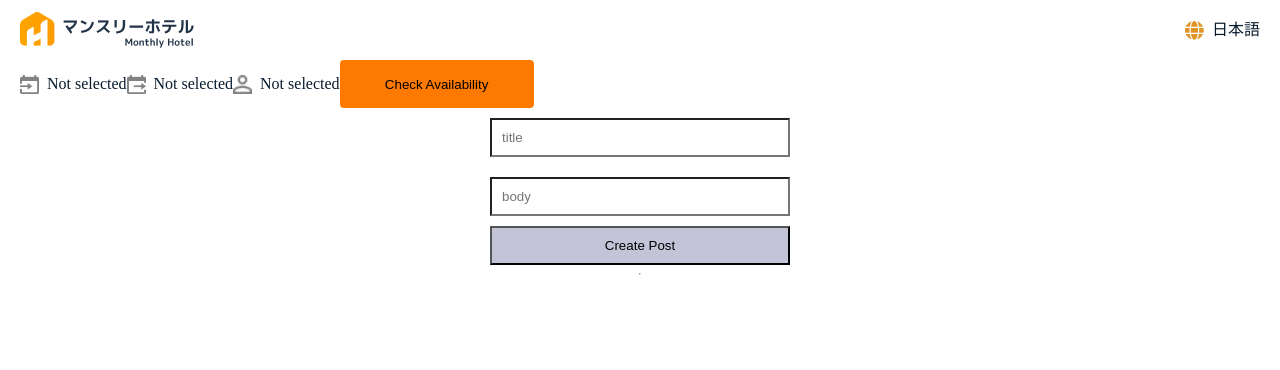
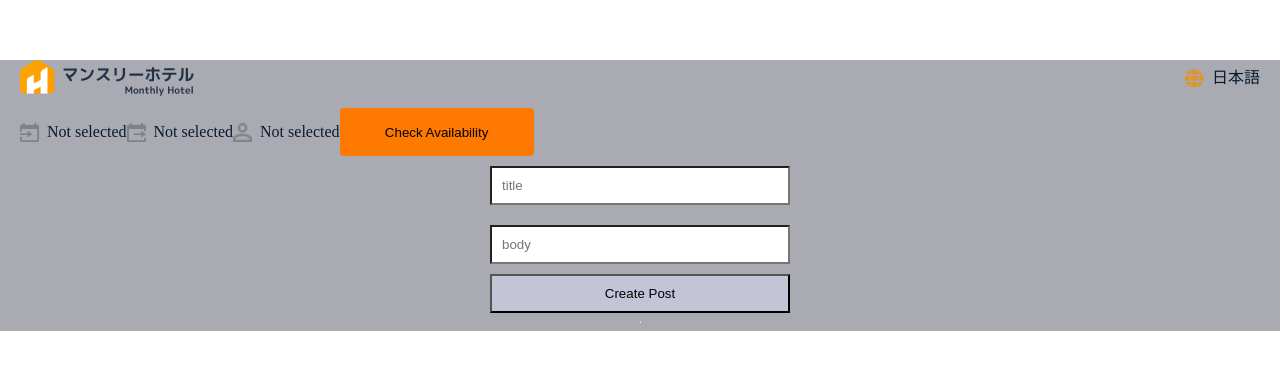
Before and after one commit to SabinaValeriia/vuex-typescript, a Vue app: page / in a window 1280 px wide. Shown: the top 370 px of the page. Built offline with nearby package versions, Linux system fonts and the light colour scheme; no server answers.

Commit message:
Add backround for component App

```diff
--- a/src/App.vue
+++ b/src/App.vue
@@ -1,7 +1,7 @@
 <template lang="pug">
 #app
-    <Header></Header>
-    <PostForm></PostForm>
+  <Header></Header>
+  <PostForm></PostForm>
     .post(v-for="post in validPosts"  :key="post.id")
       h2 {{post.title}}
       p {{post.body}}
@@ -85,5 +85,8 @@ input{
   -moz-osx-font-smoothing: grayscale;
   text-align: center;
   color: #081b2e;
+  background: rgb(170, 170, 179);
+  margin-top: 60px;
+
 }
 </style>
```
